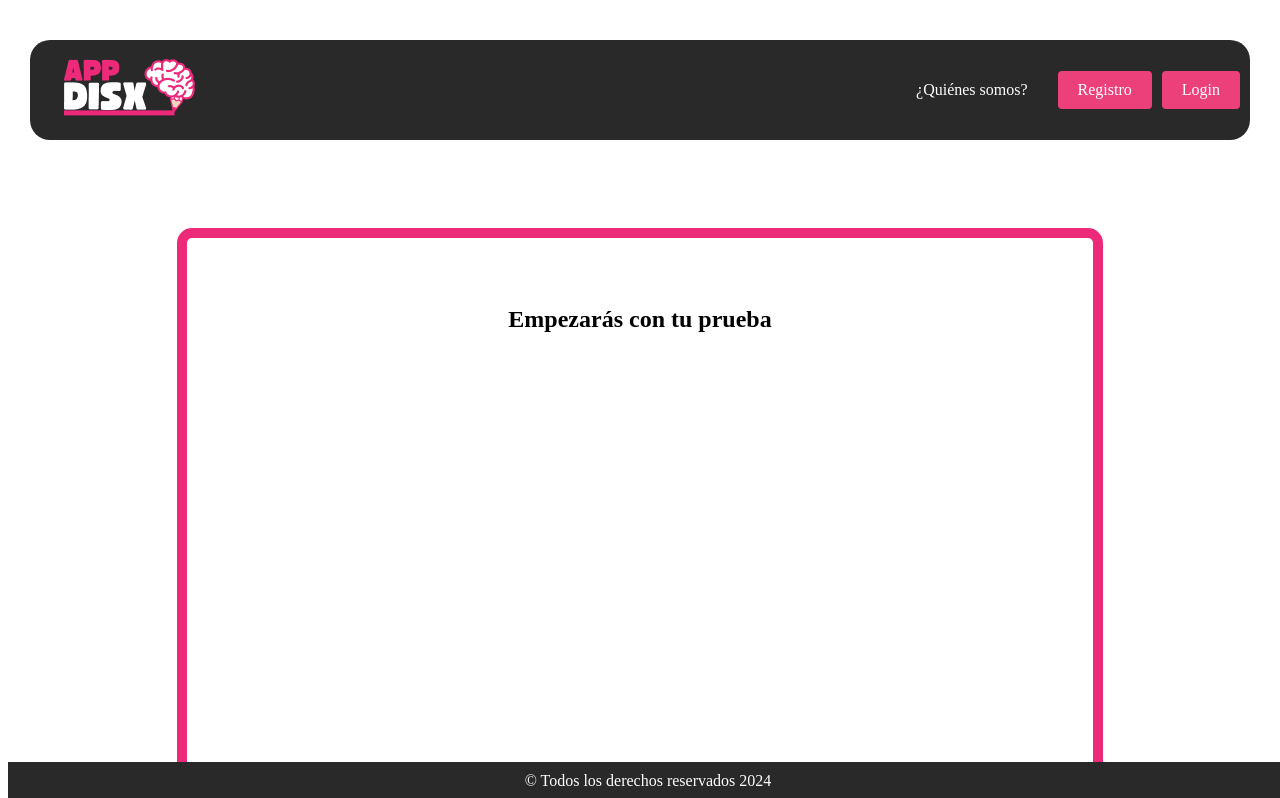
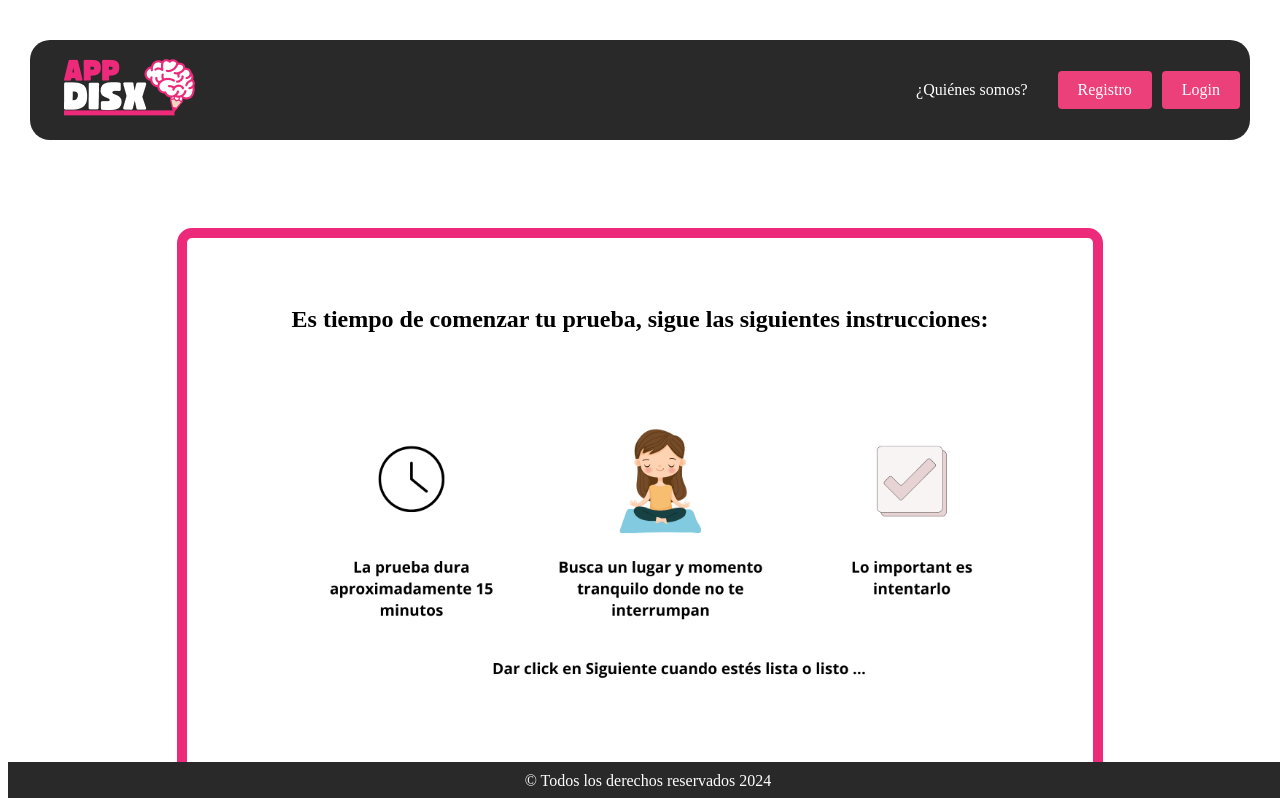
Before and after one commit to edicson1991/disx-app, an Angular app: page /page/dasboard/1/prueba in a window 1280 px wide. Shown: the top 798 px of the page. Built offline with nearby package versions, Linux system fonts and the light colour scheme.

Commit message:
Contador cambio de preguntas de dislexia

```diff
--- a/src/app/auth/login/login.component.ts
+++ b/src/app/auth/login/login.component.ts
@@ -23,7 +23,7 @@ export class LoginComponent {
   login(): void {
     if (this.authService.authenticate(this.username, this.password)) {
       // Si las credenciales son correctas, redirecciona al usuario al dasboard
-      this.router.navigate(['/page/dasboard']);
+      this.router.navigate(['/page/dasboard/1/prueba']);
     } else {
       // Si las credenciales son incorrectas, muestra un mensaje de error
       this.errorMessage = 'Usuario o contraseña incorrectos';
--- a/src/app/page/dasboard/dasboard.component.html
+++ b/src/app/page/dasboard/dasboard.component.html
@@ -2,13 +2,14 @@
 <section class="play">
     <div class="area-juego">
 
+        <prueba></prueba>
         <div class="frame">
             <button type="submit" class="next-button" (click)="runPrueba()" [disabled]="pruebaActiva"> Siguiente <span class="arrow">→</span></button>
             <button type="submit" class="next-button" (click)="finalizarPrueba()" [disabled]="!pruebaActiva" [ngClass]= "{'hide': !pruebaActiva }"> Finalizar </button>
         </div>
-    <prueba></prueba>
 
-</div>
-<img *ngIf="bajo_riesgo" src="/src/assets/imagen_disx/bajo_riesgo.png" alt="Riesgo Bajo">
-<img *ngIf="alto_riesgo" src="/src/assets/imagen_disx/riesgo_alto.png" alt="Riesgo Alto">
+
+    </div>
+
+
 </section>
--- a/src/app/prueba/prueba.component.html
+++ b/src/app/prueba/prueba.component.html
@@ -5,11 +5,21 @@
     <h2>
         {{texto}}
     </h2>
+    <img [src]="imagen" class="imagen">
+
 
     <div class="container">
         <span *ngFor="let letra of letras" class="letra" (click)="print(letra)">{{letra}}</span>
     </div>
 
+
     <button ></button>
 
+
+    <div *ngIf="id==='5'" class="respues">
+        <img *ngIf="contador>= 2" src="/src/assets/imagen_disx/bajo_riesgo.png" alt="Riesgo Bajo">
+        <img *ngIf="!(contador>= 2)"  src="/src/assets/imagen_disx/riesgo_alto.png" alt="Riesgo Alto">
+    </div>
+
+
 </div>
--- a/src/app/prueba/prueba.component.scss
+++ b/src/app/prueba/prueba.component.scss
@@ -1,7 +1,6 @@
 .container {
     width: 400px;
     height: 400px;
-
     display: flex;
     align-items: center;
     justify-content: center;
@@ -16,7 +15,6 @@
         display: flex;
         align-items: center;
         justify-content: center;
-
         font-size: 3rem;
     }
 
@@ -25,13 +23,25 @@
 .test {
     margin-top: 100px;
     text-align: center;
+    align-items: center;
+    justify-content: center;
 
-}
 
 .h2 {
 
     height: 10px;
     display: flex;
     align-items: center;
-    justify-content: center
+    justify-content: center;
 }
+
+.imagen {
+    width: 700px;
+    position: absolute;
+    align-items: center;
+    justify-content: center;
+    margin: 0px -340px;
+
+
+}
+}
--- a/src/app/prueba/prueba.component.ts
+++ b/src/app/prueba/prueba.component.ts
@@ -1,3 +1,4 @@
+import { ConteoService } from './../service/conteo.service';
 import { CommonModule } from '@angular/common';
 import { Component, OnInit } from '@angular/core';
 import { ActivatedRoute, Params } from '@angular/router';
@@ -15,33 +16,61 @@ export class PruebaComponent implements OnInit {
   letras: string[] = []
   id = this.activatedRoute.snapshot.paramMap.get('id')
   texto = ''
+  contador = 0
+  compara = ''
+  imagen = ''
 
 
-  constructor(private activatedRoute: ActivatedRoute) {   }
+
+
+  constructor(private activatedRoute: ActivatedRoute,
+    public conteo: ConteoService
+  ) {   }
+
+
 
 
   ngOnInit(): void {
     console.log(
       this.id
     )
+    console.log(this.conteo.mostrarContador)
+
+
 
     if(this.id==="1") {
-      this.texto = 'Empezarás con tu prueba'
+      this.texto = 'Es tiempo de comenzar tu prueba, sigue las siguientes instrucciones:'
+      this.imagen = "../../assets/imagen_page/Previo_a_la_prueba.png"
+
+
     }
 
     if(this.id==="2") {
       this.texto= "Selecciona la letra diferente"
       this.letras = this.generateLetterList('m', 'n')
+      this.compara = "n"
     }
 
     if(this.id==="3") {
       this.texto= "Selecciona la letra diferente"
       this.letras = this.generateLetterList('e', 'a')
+      this.compara = "a"
+
     }
 
     if(this.id==="4") {
       this.texto= "Selecciona la sílaba diferente"
       this.letras = this.generateLetterList('gra', 'gar')
+      this.compara = "gar"
+
+    }
+
+    if(this.id==="5") {
+      this.imagen = "../../assets/imagen_disx/bajo_riesgo.png"
+    }
+
+    if(this.id==="6") {
+      this.imagen = "../../assets/imagen_disx/riesgo_alto.png"
     }
   }
 
@@ -53,7 +82,12 @@ export class PruebaComponent implements OnInit {
     return letters;
   }
 
-  print(a: string) {
-    window.alert(a)
+  print(letraEscogida: string) {
+    if(this.compara === letraEscogida) {
+      this.contador += 1
+    }
+    window.alert(letraEscogida)
   }
+
+
 }
--- /dev/null
+++ b/src/app/service/conteo.service.ts
@@ -0,0 +1,20 @@
+import { Injectable } from '@angular/core';
+import { Observable, Subject } from 'rxjs';
+
+@Injectable({
+  providedIn: 'root'
+})
+export class ConteoService {
+
+  private contador = 0;
+  constructor() { }
+  public sumar(): void {
+    this.contador += 1; // Emite el nuevo valor del contador
+
+  }
+  mostrarContador(): number {
+    console.log('estoy desde el servicio')
+    return this.contador
+  }
+
+}
```
Also changed, not shown: src/assets/imagen_page/Previo_a_la_prueba.png (added).
